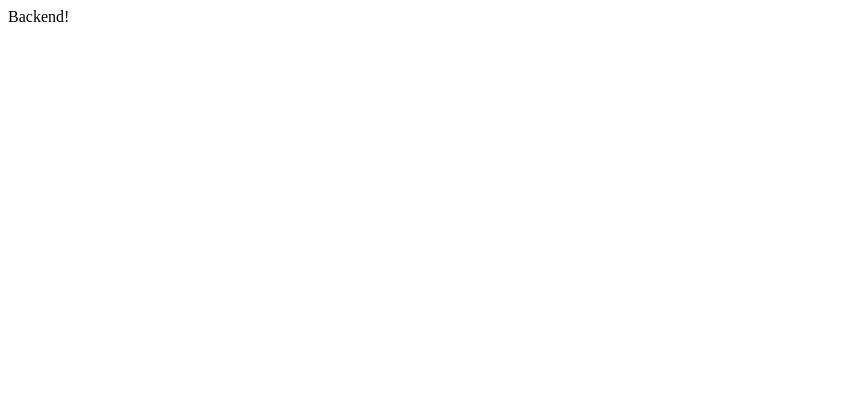
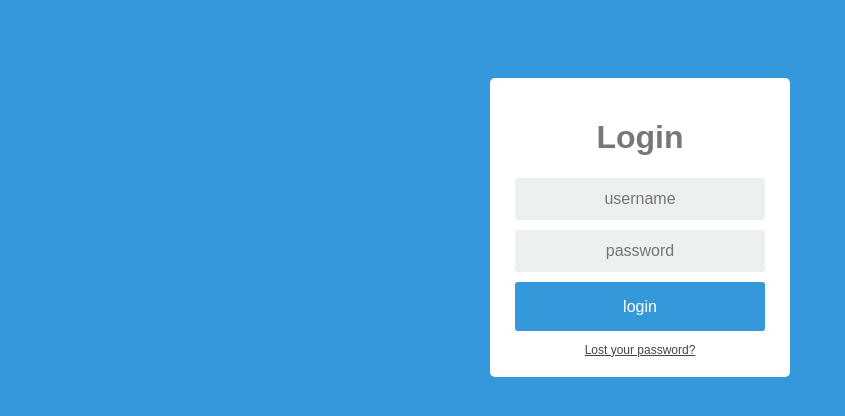
Before and after one commit to mfoulks3200/Cloudscape, a plain HTML site: page bckend/index.html in a window 1280 px wide. Shown: the whole page, without its empty margins (0-845 px from the left). Drawn offline with Linux system fonts and the light colour scheme.

Commit message:
better login page! yeah!

```diff
--- a/bckend/index.html
+++ b/bckend/index.html
@@ -1 +1,110 @@
-Backend!
+<html>
+	<head>
+		<title>Cloudscape Login</title>
+		<!-- Login page created by Tushar Sonawane of codepen.io !-->
+		<style>
+			* {
+			box-sizing: border-box;
+			}
+
+			*:focus {
+				outline: none;
+			}
+			body {
+			font-family: Arial;
+			background-color: #3498DB;
+			padding: 50px;
+			}
+			.login {
+			margin: 20px auto;
+			width: 300px;
+			}
+			.login-screen {
+			background-color: #FFF;
+			padding: 20px;
+			border-radius: 5px
+			}
+
+			.app-title {
+			text-align: center;
+			color: #777;
+			}
+
+			.login-form {
+			text-align: center;
+			}
+			.control-group {
+			margin-bottom: 10px;
+			}
+
+			input {
+			text-align: center;
+			background-color: #ECF0F1;
+			border: 2px solid transparent;
+			border-radius: 3px;
+			font-size: 16px;
+			font-weight: 200;
+			padding: 10px 0;
+			width: 250px;
+			transition: border .5s;
+			}
+
+			input:focus {
+			border: 2px solid #3498DB;
+			box-shadow: none;
+			}
+
+			.btn {
+			  border: 2px solid transparent;
+			  background: #3498DB;
+			  color: #ffffff;
+			  font-size: 16px;
+			  line-height: 25px;
+			  padding: 10px 0;
+			  text-decoration: none;
+			  text-shadow: none;
+			  border-radius: 3px;
+			  box-shadow: none;
+			  transition: 0.25s;
+			  display: block;
+			  width: 250px;
+			  margin: 0 auto;
+			}
+
+			.btn:hover {
+			  background-color: #2980B9;
+			}
+
+			.login-link {
+			  font-size: 12px;
+			  color: #444;
+			  display: block;
+				margin-top: 12px;
+			}
+		</style>
+	</head>
+	<body>
+		<div class="login">
+			<div class="login-screen">
+				<div class="app-title">
+					<h1>Login</h1>
+				</div>
+
+				<div class="login-form">
+					<div class="control-group">
+					<input type="text" class="login-field" value="" placeholder="username" id="login-name">
+					<label class="login-field-icon fui-user" for="login-name"></label>
+					</div>
+
+					<div class="control-group">
+					<input type="password" class="login-field" value="" placeholder="password" id="login-pass">
+					<label class="login-field-icon fui-lock" for="login-pass"></label>
+					</div>
+
+					<a class="btn btn-primary btn-large btn-block" href="#">login</a>
+					<a class="login-link" href="#">Lost your password?</a>
+				</div>
+			</div>
+		</div>
+	</body>
+</html>
```
Also changed, not shown: log.txt (+8 -0 lines).
